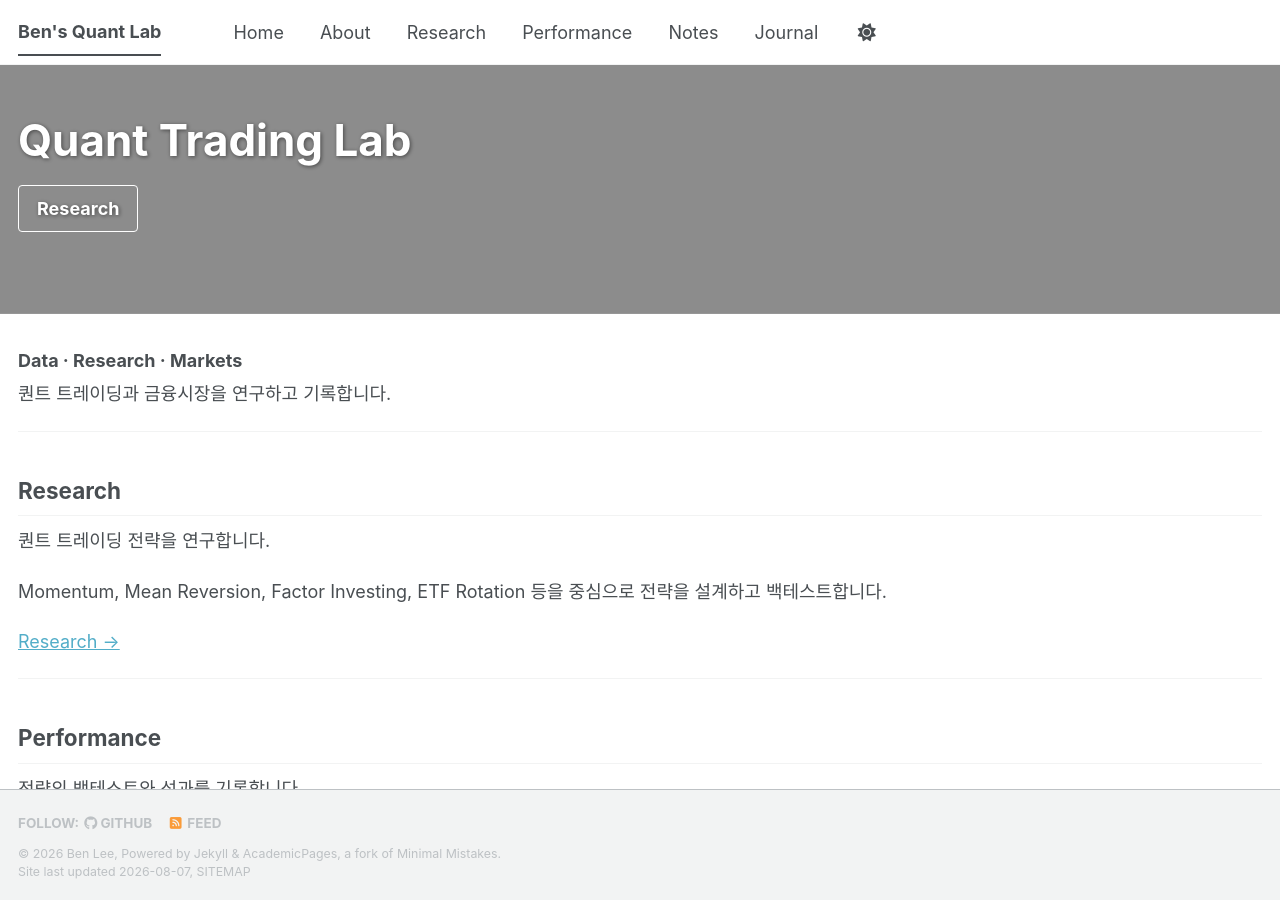
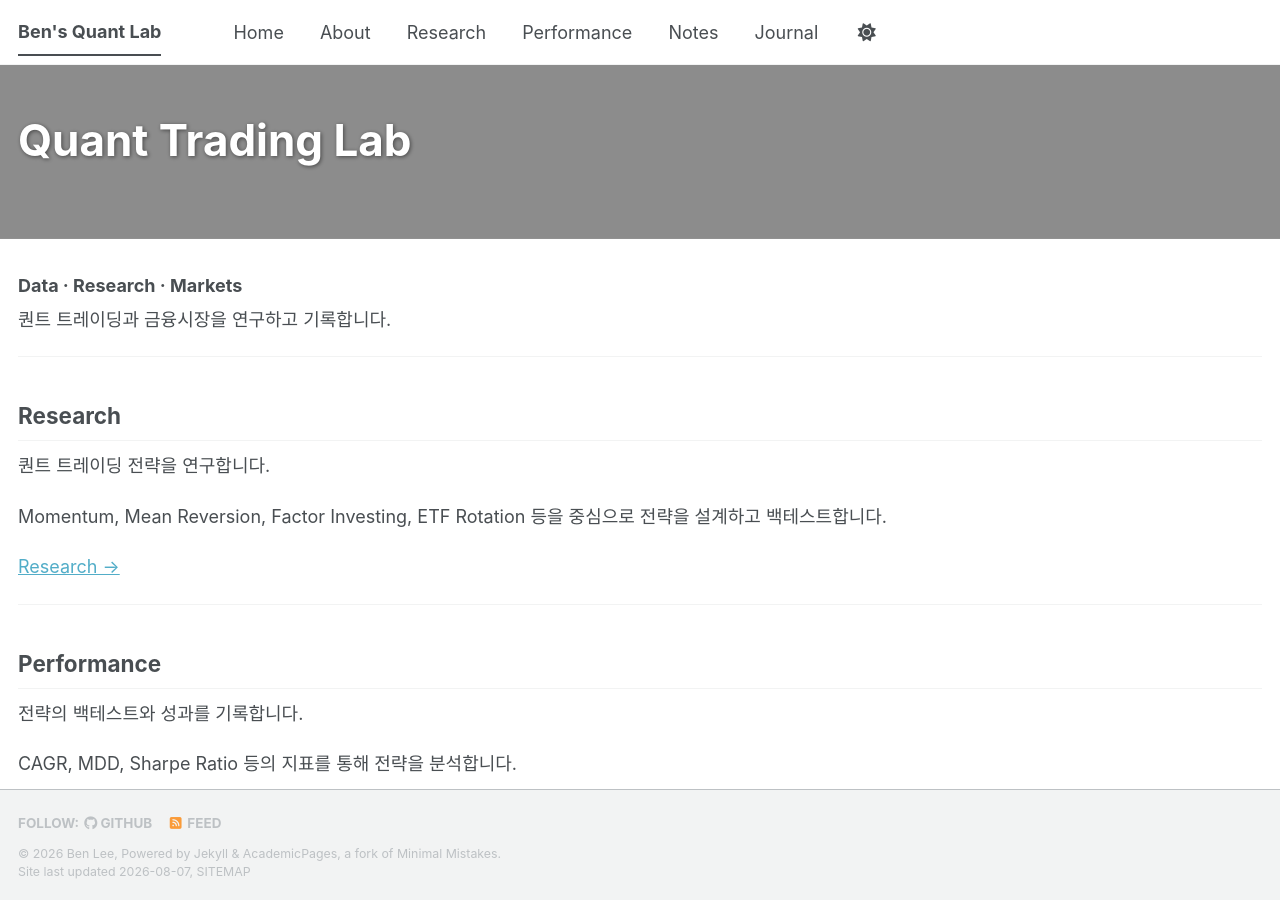
Before and after one commit to leebh1119/leebh1119.github.io, a Jekyll site: the page built from index.md, in a window 1280 px wide and 900 px high. Built offline with Jekyll 4.4.1, drawn with Linux system fonts in a browser that asks for light colours; a style sheet for code colours, icons or effects is not loaded.

Commit message:
moved home.jpg from images to assets/images

```diff
--- a/index.md
+++ b/index.md
@@ -4,10 +4,8 @@ title: "Quant Trading Lab"
 permalink: /
 
 header:
-  overlay_image: /images/home.jpg
+  overlay_image: /assets/images/home.jpg
   overlay_filter: 0.45
-  cta_label: "Research"
-  cta_url: "/research/"
 ---
 
 ### Data · Research · Markets
```
Also changed, not shown: assets/images/home.jpg (added).
